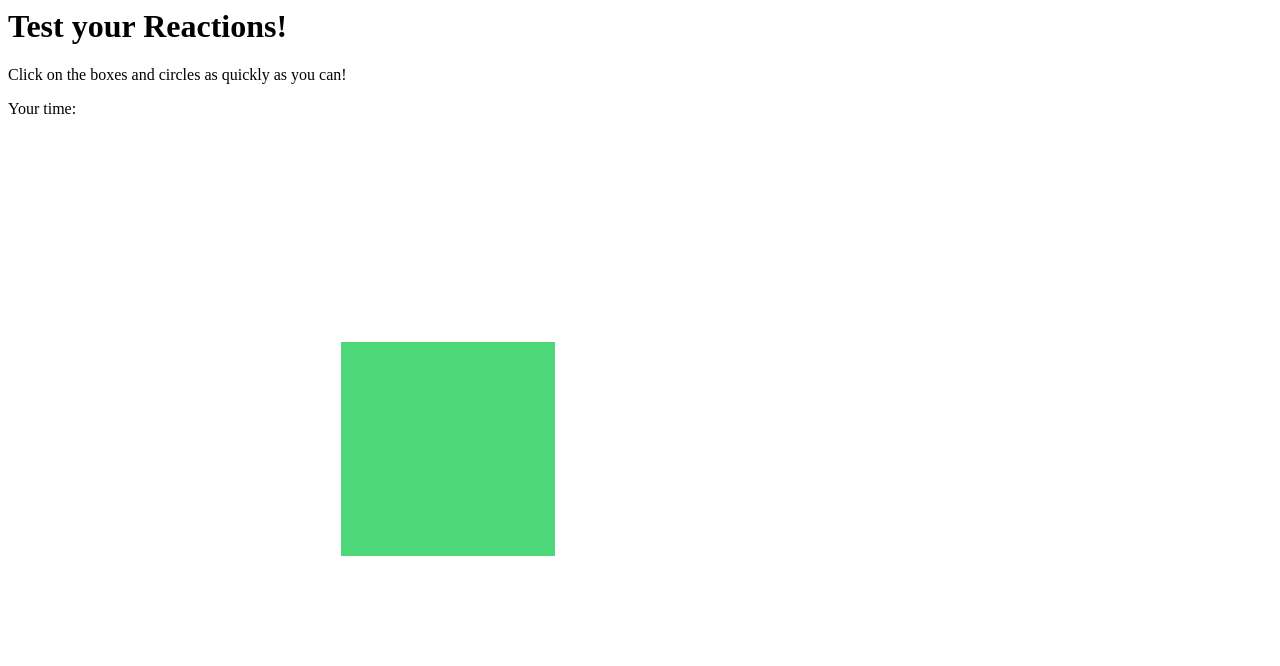
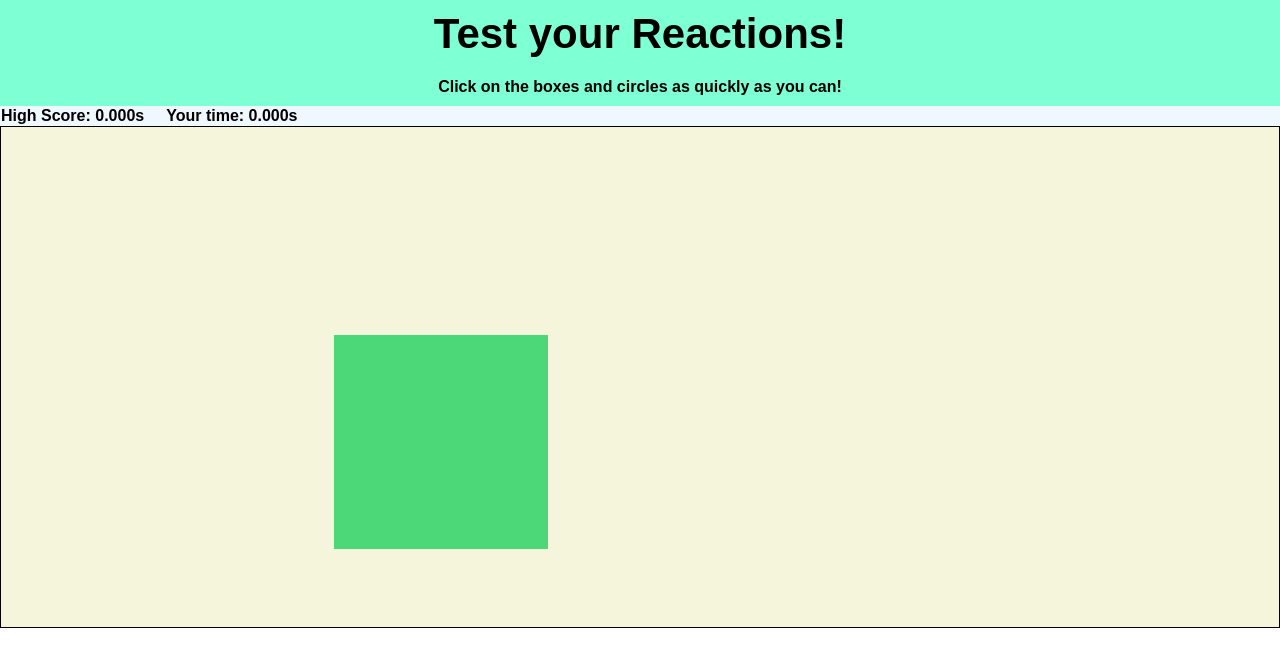
Before and after one commit to jtm91690/ReAction, a plain HTML site: page docs/index.html in a window 1280 px wide. Drawn offline with Linux system fonts and the light colour scheme.

Commit message:
Small feature
Some CSS + High score calculation added

```diff
--- a/docs/index.html
+++ b/docs/index.html
@@ -1,23 +1,41 @@
-<html>
+<!Doctype HTML>
+  <html>
 
     <head>
 
         <title>Reacton Timer</title>
 
-        <link rel= "stylesheet" type="text/css" src="style.css">
-
+        <link rel="stylesheet" type="text/css" href="main.css">
 
     </head>
 
     <body>
 
-        <h1>Test your Reactions!</h1>
+       <div id="title">
 
-        <p>Click on the boxes and circles as quickly as you can!</p>
+            <h1>Test your Reactions!</h1>
 
-        <p class="bold">Your time: <span id = "timeTaken"></span></p>
+            <p>Click on the boxes and circles as quickly as you can!</p>
 
-        <div id="shape"></div>
+       </div>
+
+       <div class="clear"></div>
+
+        <div id="scores">
+
+            <p class="bold">High Score: <span id="highScore">0.000s</span></p>
+
+            <p class="bold">Your time: <span id = "timeTaken">0.000s</span></p>
+
+        </div>
+
+        <div class="clear"></div>
+
+        <div id="playArea">
+
+            <div id="shape"></div>
+
+        </div>
 
         <script type="text/javascript" src="script.js"></script>
 
--- /dev/null
+++ b/docs/main.css
@@ -0,0 +1,57 @@
+.clear {
+    clear:both;
+}
+body {
+    font-family: sans-serif;
+    margin: 0px;
+    padding: 0px;
+}
+
+#shape {
+    width:200px;
+    height:200px;
+    background-color:red;
+    display:none;
+    position: relative;
+}
+
+.bold {
+    font-weight: bold;
+}
+#title {
+    height: 100px auto;
+    width:auto;
+    margin: 0px;
+    text-align: center;
+    background-color: aquamarine;
+}
+h1 {
+    margin:0px;
+    padding: 10px;
+    color:black;
+    font-size: 42px;
+}
+#title p {
+    font-weight: bold;
+    margin:0;
+    padding:10px;
+}
+#scores {
+    height: 20px;
+    margin:0px;
+    width:auto;
+    text-align: center;
+    background-color:aliceblue;
+}
+#scores p {
+    margin: 0px 20px 0px 0px;
+    padding:1px;
+    float: left;
+    text-align: center;
+}
+#playArea {
+    background-color:beige;
+    width:auto;
+    height:500px;
+    border: solid black 1px;
+}
--- a/docs/script.js
+++ b/docs/script.js
@@ -1,4 +1,5 @@
 var start = new Date().getTime();
+var highScore = 1000;
 
 function getRandomColor()
 {
@@ -29,7 +30,6 @@ function makeShapeAppear()
  document.getElementById("shape").style.backgroundColor = getRandomColor();
  document.getElementById("shape").style.width = width + "px";
  document.getElementById("shape").style.height = width + "px";
- document.getElementById("shape").style.position = "relative"
  document.getElementById("shape").style.top = top + "px";
  document.getElementById("shape").style.left = left + "px";
  document.getElementById("shape").style.display = "block";
@@ -42,13 +42,30 @@ setTimeout(makeShapeAppear,Math.random()*2000);
 
 appearAfterDelay();
 
+
+
 document.getElementById("shape").onclick = function()
 {
  document.getElementById("shape").style.display = "none";
 
+
  var end = new Date().getTime();
  var timeTaken = (end-start) / 1000;
- document.getElementById("timeTaken").innerHTML = timeTaken + "s";
+
+    if (timeTaken < highScore)
+        {
+            highScore = timeTaken;
+            document.getElementById("highScore").innerHTML = highScore + "s";
+            document.getElementById("timeTaken").innerHTML = timeTaken + "s";
+            console.log("New High Score");
+
+        }
+    else
+        {
+            document.getElementById("timeTaken").innerHTML = timeTaken + "s";
+            //console.log("false");
+        }
+
 
  appearAfterDelay();
 }
--- a/docs/style.css
+++ /dev/null
@@ -1,14 +0,0 @@
-body {
-    font-family: sans-serif;
-}
-
-#shape {
-    width:200px;
-    height:200px;
-    background-color:red;
-    display:none;
-    position: relative;
-}
-.bold {
-    font-weight: bold;
-}
```
